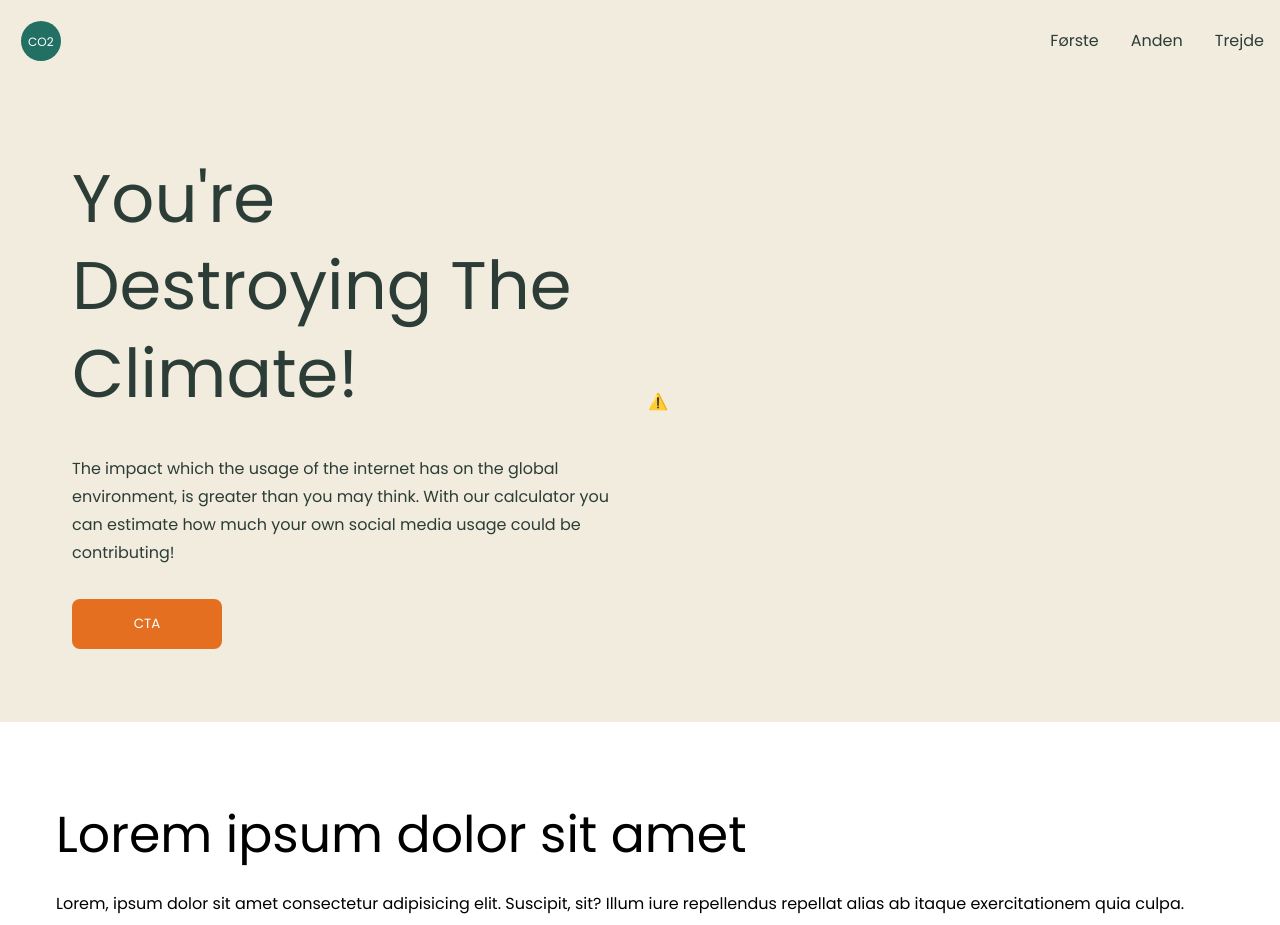
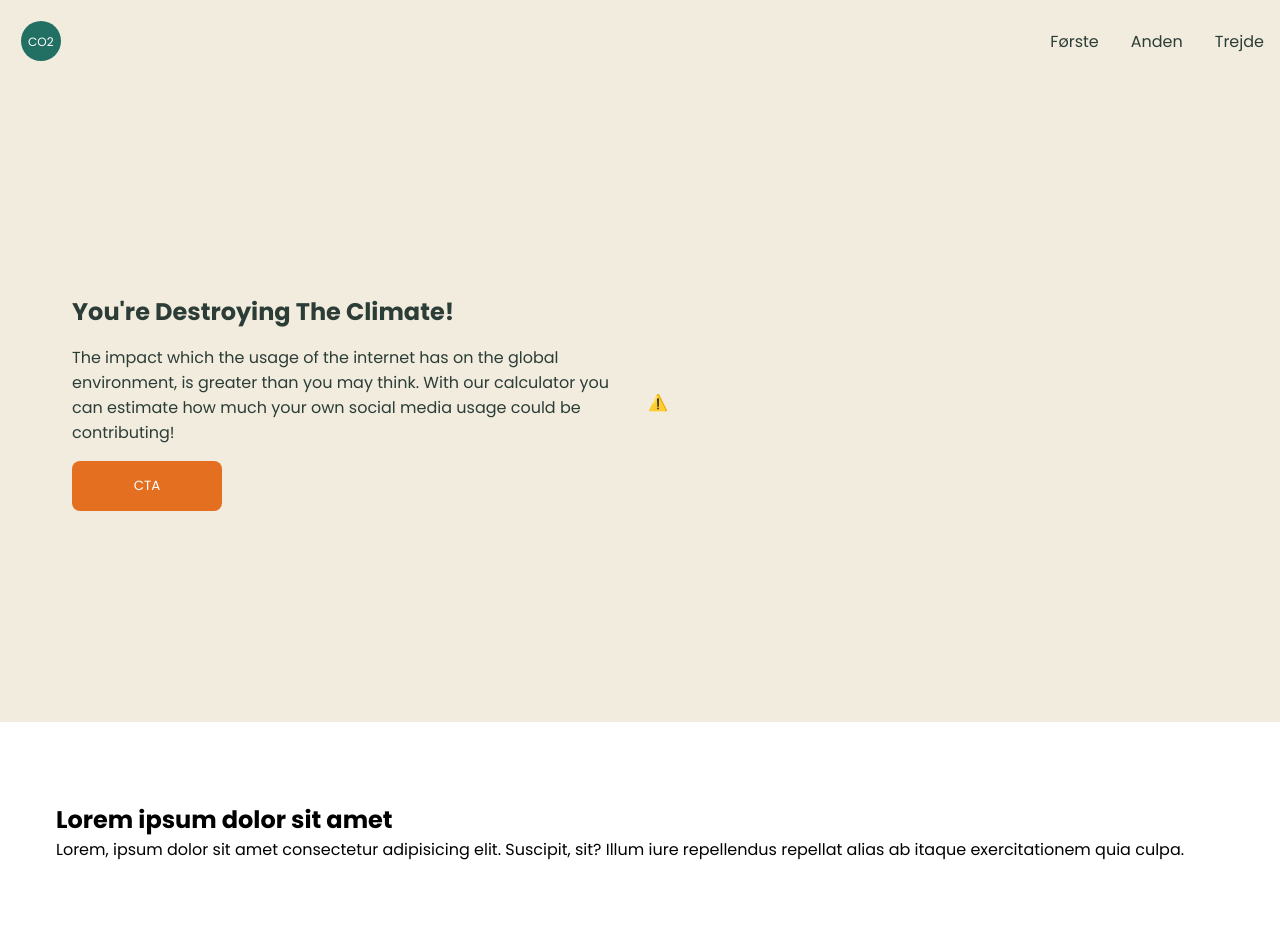
Before and after one commit to vlysium/advice-project, a React (Vite) app: page / in a window 1280 px wide. Shown: the top 925 px of the page. Built offline with nearby package versions, Linux system fonts and the light colour scheme; no server answers.

Commit message:
removed font sizes

```diff
--- a/src/components/Card.jsx
+++ b/src/components/Card.jsx
@@ -14,7 +14,7 @@ function Card({ title, icon, onChange, index, ratio }) {
   return (
     <div className="converter-card">
       <img src={icon} alt={title + " icon"} />
-      <h4>{title}</h4>
+      <h3>{title}</h3>
       <input
         type="text"
         min="0"
--- a/src/index.scss
+++ b/src/index.scss
@@ -36,37 +36,3 @@ button {
   max-width: 1200px;
   margin-inline: auto;
 }
-
-html {font-size: 100%;} /*16px*/
-
-body {
-  background: white;
-  font-family: 'Poppins', sans-serif;
-  font-weight: 400;
-  line-height: 1.75;
-  color: #000000;
-}
-
-p {margin-bottom: 1rem;}
-
-h1, h2, h3, h4, h5 {
-  margin: 3rem 0 1.38rem;
-  font-family: 'Poppins', sans-serif;
-  font-weight: 400;
-  line-height: 1.3;
-}
-
-h1 {
-  margin-top: 0;
-  font-size: 4.209rem;
-}
-
-h2 {font-size: 3.157rem;}
-
-h3 {font-size: 2.369rem;}
-
-h4 {font-size: 1.777rem;}
-
-h5 {font-size: 1.333rem;}
-
-small, .text_small {font-size: 0.75rem;}
```
